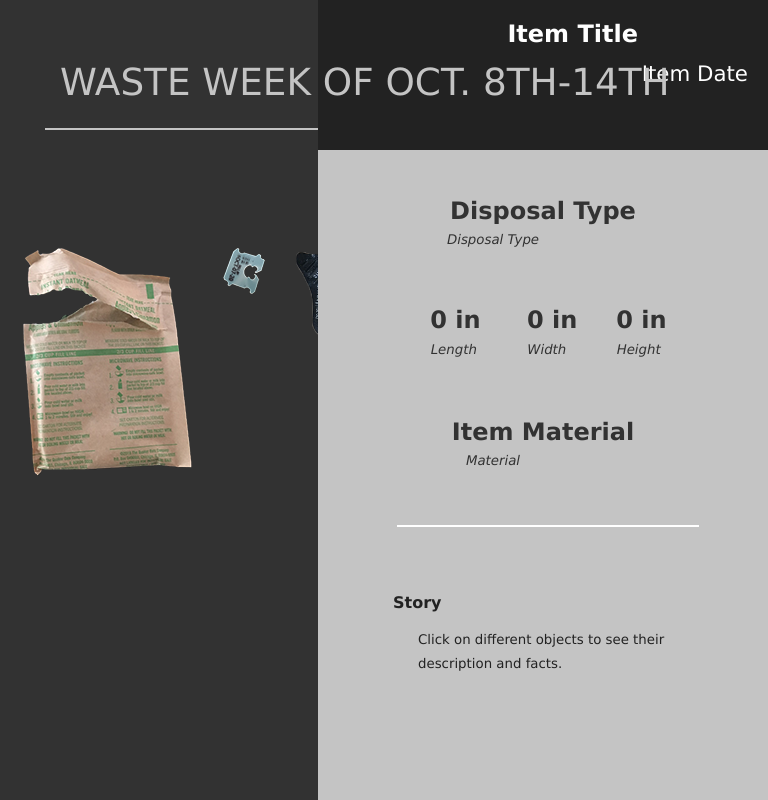
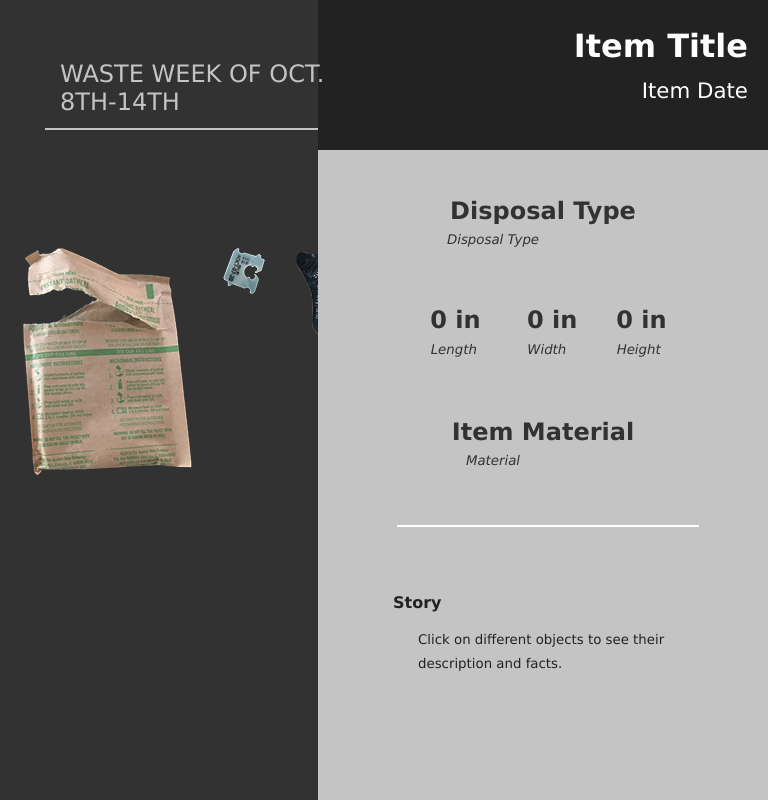
Before and after one commit to Kingulli/Trash-Usage, a plain HTML site: page index.html in a window 768 px wide. Shown: the top 800 px of the page. Drawn offline with Linux system fonts and the light colour scheme.

Commit message:
wrong media

```diff
--- a/style.css
+++ b/style.css
@@ -167,7 +167,7 @@ h5{
     line-height: 1.5rem;
   }
   @media (min-width: 400px) and (max-width: 1100px) {
-    #itemTitle{
+    h1{
         width:300px;
         font-size: 18pt;
     }
```
